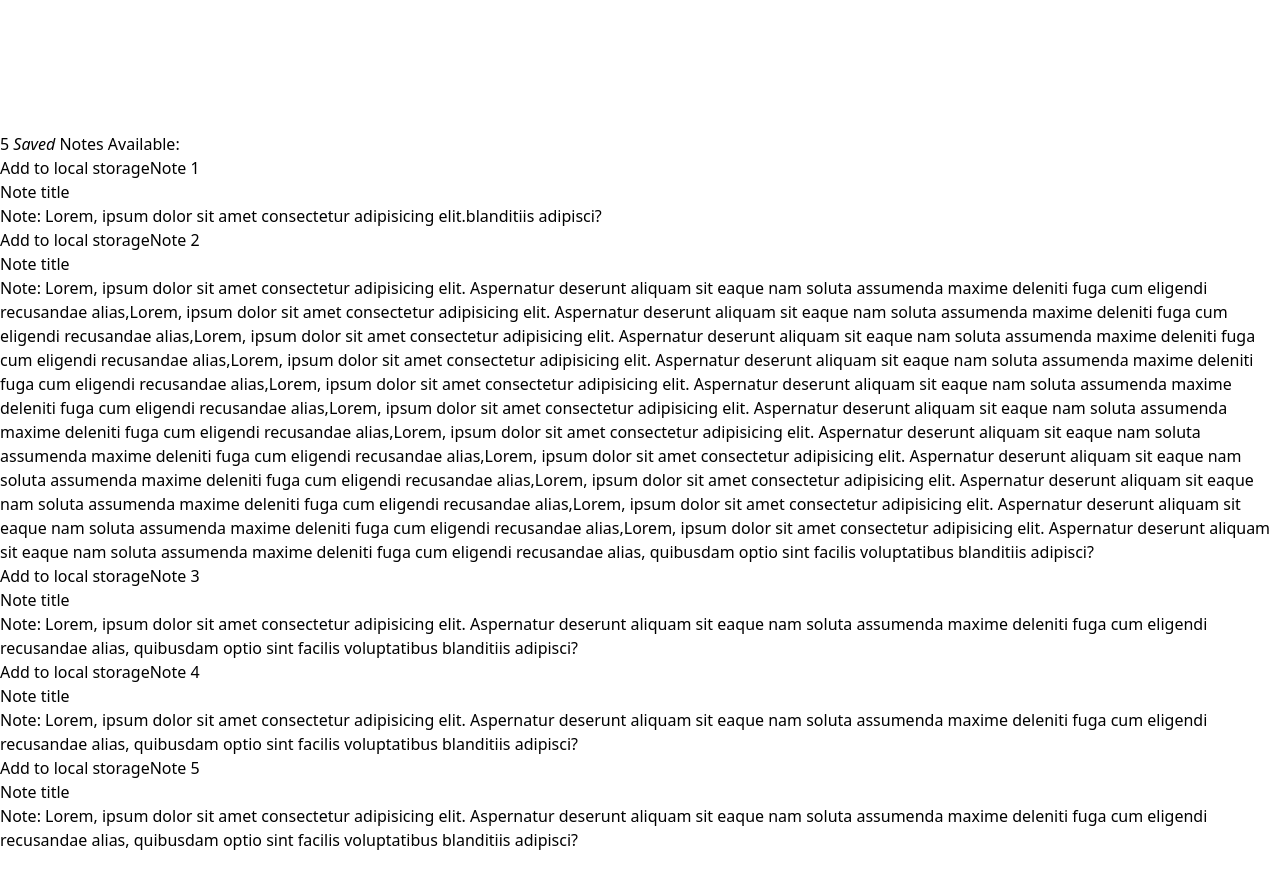
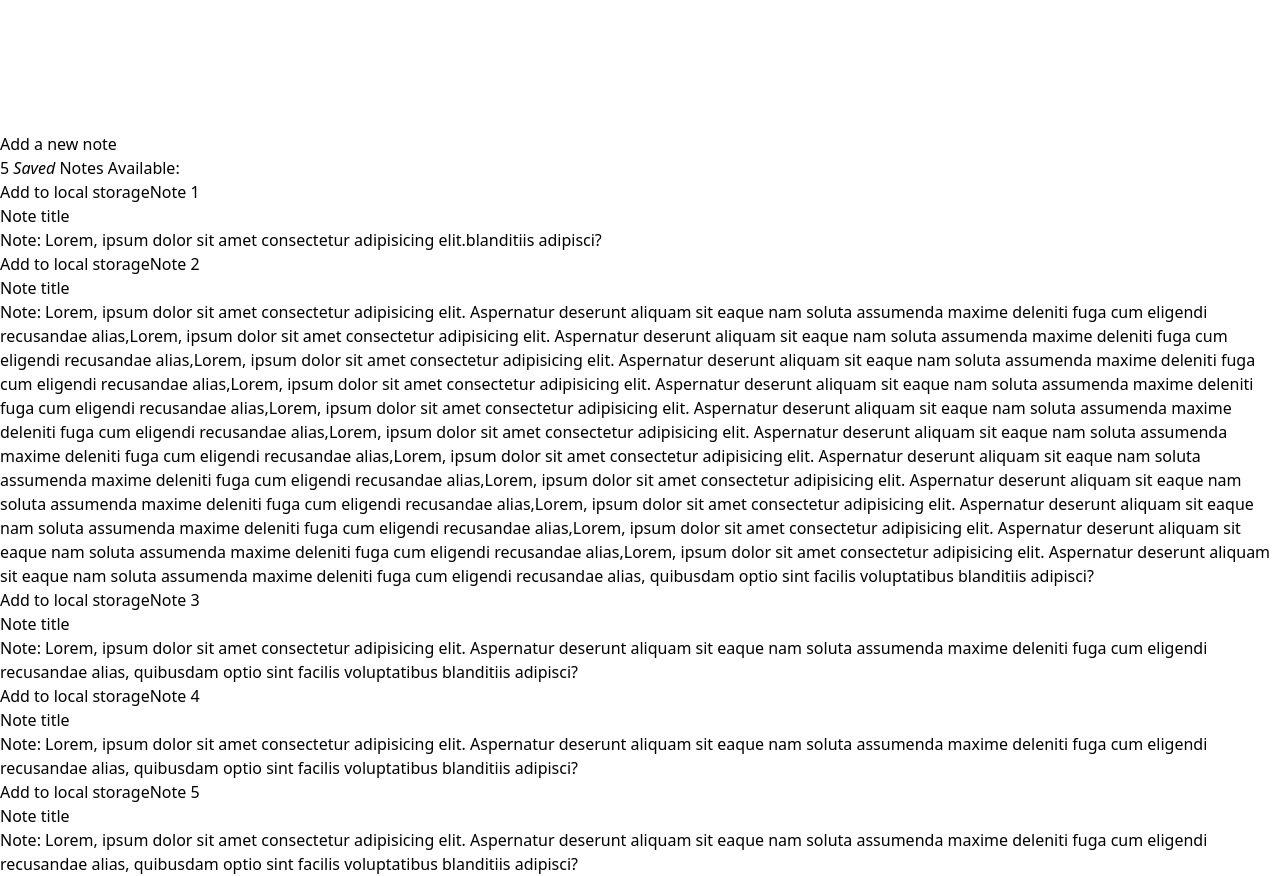
Before and after one commit to monyasau/Notes-app, a React (Vite) app: page / in a window 1280 px wide. Shown: the part 1220-2096 px from the top of the page. Before the commit the page ends 2072 px from the top, so only its background shows below. Built offline with nearby package versions, Linux system fonts and the light colour scheme.

Commit message:
minor update

```diff
--- a/src/components/NoteMainApp.jsx
+++ b/src/components/NoteMainApp.jsx
@@ -38,7 +38,13 @@ let NoteMainApp = () => {
   ];
   return (
     <div className="my-4 px-4 border max-w-screen-xl mx-auto">
+      <div>
+        Add a new note
+      </div>
+      <div>
+
       {notesTemplate.length}  <i className="text-[#999999]">Saved</i> Notes Available:
+      </div>
       <div className="grid grid-cols-2">
 
       {notesTemplate.map((note) => (
```
